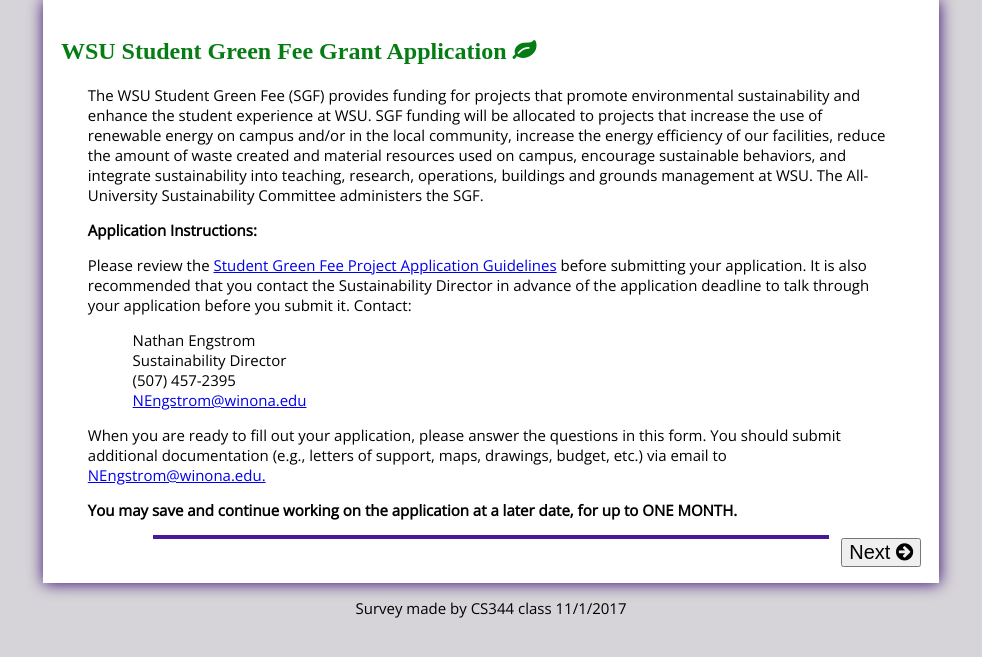
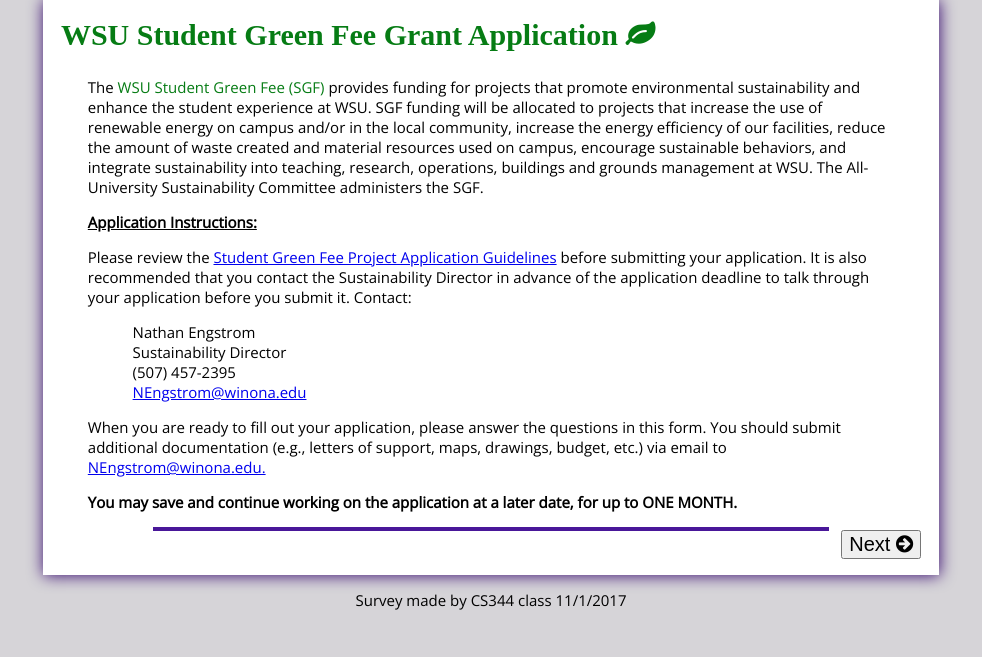
Before and after one commit to chadroemer/Option-2, a PHP site: page / in a window 1280 px wide. Shown: the part 123-780 px from the top of the page, without its empty margins (149-1131 px from the left). Run offline with PHP 8.4, Linux system fonts and the light colour scheme.

Commit message:
Minor details w/ margin, color, fontsize

```diff
--- a/index.html
+++ b/index.html
@@ -17,10 +17,10 @@
 
 		<h2 id="greenFeeh2">WSU Student Green Fee Grant Application <i class="fa fa-leaf" aria-hidden="true"></i></h2>
 
-			<p>The WSU Student Green Fee (SGF) provides funding for projects that promote environmental sustainability and enhance the student experience at WSU.  SGF funding will be allocated to projects that increase the use of renewable energy on campus and/or in the local community, increase the energy efficiency of our facilities, reduce the amount of waste created and material resources used on campus, encourage sustainable behaviors, and integrate sustainability into teaching, research, operations, buildings and grounds management at WSU. The All-University Sustainability Committee administers the SGF.
+			<p>The <span>WSU Student Green Fee (SGF)</span> provides funding for projects that promote environmental sustainability and enhance the student experience at WSU.  SGF funding will be allocated to projects that increase the use of renewable energy on campus and/or in the local community, increase the energy efficiency of our facilities, reduce the amount of waste created and material resources used on campus, encourage sustainable behaviors, and integrate sustainability into teaching, research, operations, buildings and grounds management at WSU. The All-University Sustainability Committee administers the SGF.
 			</p>
 
-			<p><strong>Application Instructions:</strong></p>
+			<p><strong><u>Application Instructions:</u></strong></p>
 
 			<p>Please review the <a href="http://cs.winona.edu/Francioni/WSU-green_files/SGF-project-guidelines.pdf" target="_blank">Student Green Fee Project Application Guidelines</a> before submitting your application. It is also recommended that you contact the Sustainability Director in advance of the application deadline to talk through your application before you submit it. Contact:
 			</p>
@@ -30,7 +30,6 @@
 				Sustainability Director<br>
 				(507) 457-2395 <br>
 				<a href="mailto:nengstrom@winona.edu?subject=SGF%20application">NEngstrom@winona.edu</a>
-				<!-- NEngstrom@winona.edu<br> -->
 			</p>
 
 			<p>When you are ready to fill out your application, please answer the questions in this form. You should submit additional documentation (e.g., letters of support, maps, drawings, budget, etc.) via email to <a href="mailto:nengstrom@winona.edu?subject=SGF%20application">NEngstrom@winona.edu.</a>
@@ -43,13 +42,13 @@
 			<br>
 
 				<div class="Button">
-					<button>Next <i class="fa fa-arrow-circle-right" aria-hidden="true"></i>
-					</button>
+					<a href="form.php">
+						<button>Next <i class="fa fa-arrow-circle-right" aria-hidden="true"></i>
+						</button>
+					</a>
 				</div>
 	</div>
 	<p id="credit">Survey made by CS344 class 11/1/2017</p>
 
-
-
 </body>
 </html>
--- a/option2.css
+++ b/option2.css
@@ -11,6 +11,10 @@
 
 button{
 	font-size: 20px;
+}
+
+span{
+	color: #067c14;
 }
 
 .Button{
@@ -55,8 +59,10 @@
 }
 
 #greenFeeh2{
+	margin-top: 0%;
 	padding-left: 2%;
 	color: #067c14;
+	font-size: 30px;
 }
 
 #contactInfo{
```
